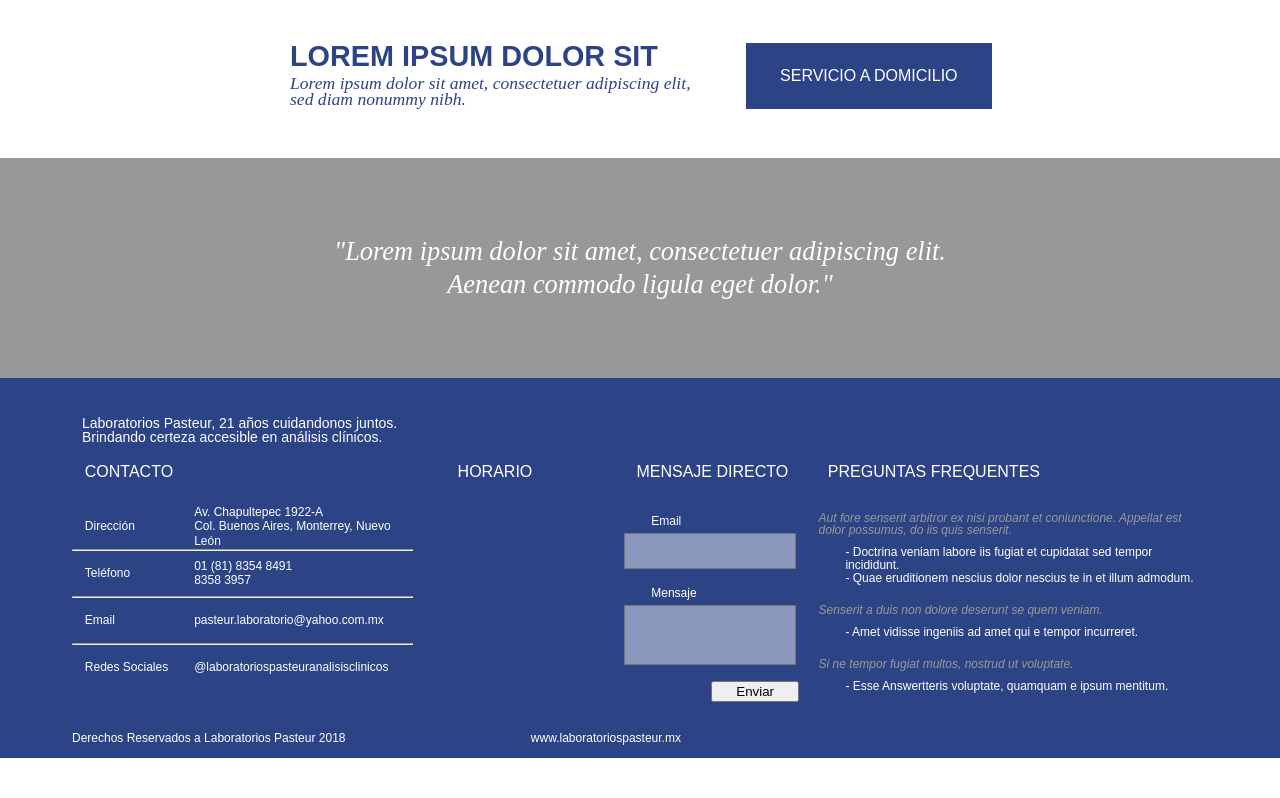
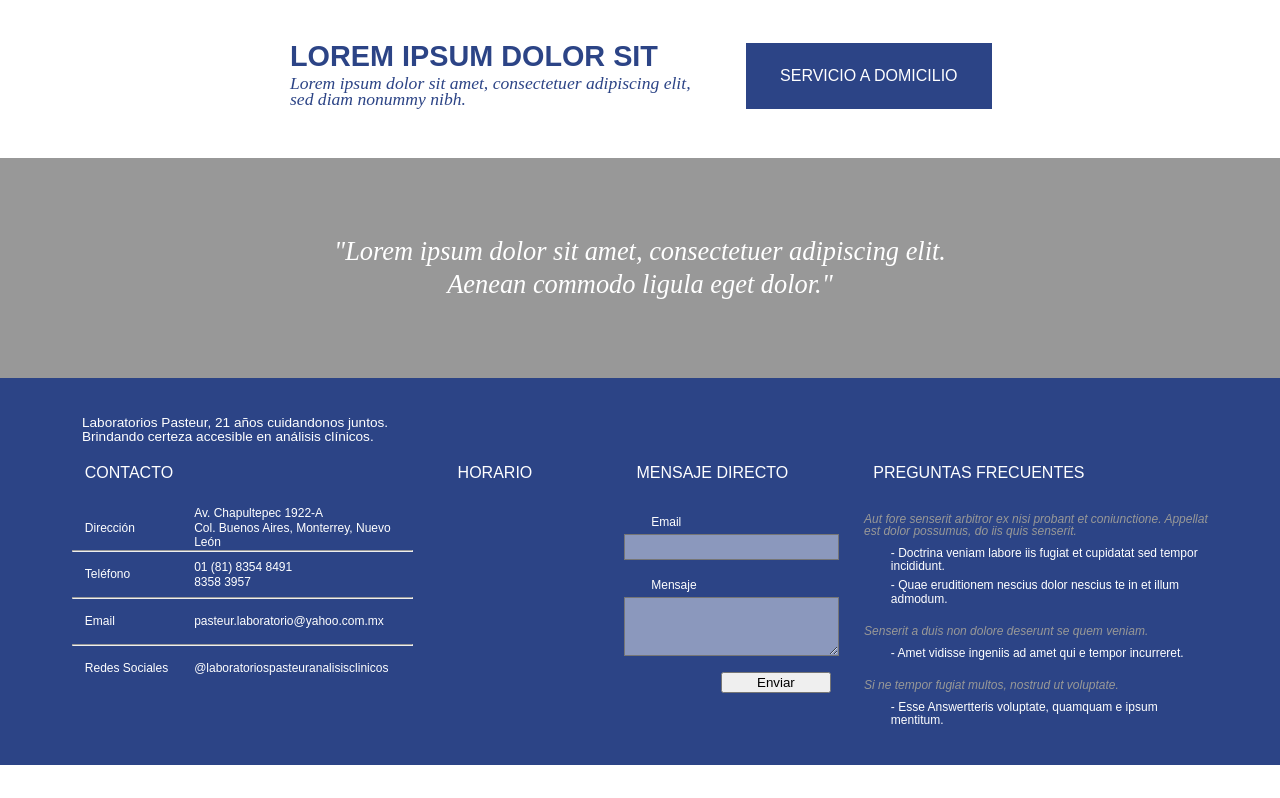
Before and after one commit to Axolodev/LaboratoriosPasteur, a React (Create React App) app: page /about in a window 1280 px wide. Shown: the part 1588-2386 px from the top of the page. Before the commit the page ends 2351 px from the top, so only its background shows below. Built offline with nearby package versions, Linux system fonts and the light colour scheme; no server answers; some icons are missing.

Commit message:
font size modifications

```diff
--- a/src/components/ButtonQuote/DeliveryButton/index.jsx
+++ b/src/components/ButtonQuote/DeliveryButton/index.jsx
@@ -7,7 +7,7 @@ const ButtonCont = styled.div`
 	color: ${props => props.theme.color.darkBlue};
 	background-color: ${props => props.theme.color.white};
 	width: 55%;
-	height: 70px;
+	height: 4.375rem;
 	display: flex;
 	flex-direction: row;
 	align-items: center;
@@ -39,7 +39,7 @@ const Button = styled(NavLink)`
 	text-transform: uppercase;
 	font-family: ${props => props.theme.fontFamily.main};
 	text-align: center;
-	font-size: 1em;
+	font-size: 1rem;
 	padding: 25px;
 	border: none;
 	text-decoration: none;
--- a/src/components/ButtonQuote/Quote/index.jsx
+++ b/src/components/ButtonQuote/Quote/index.jsx
@@ -3,7 +3,7 @@ import styled from 'styled-components';
 
 const Div = styled.div`
 	width: 100%;
-	height: 220px;
+	height: 13.75rem;
 	text-align: center;
 	vertical-align: center;
 	display: flex;
@@ -18,7 +18,7 @@ const Text = styled.p`
 	font-size: 1.65rem;
 	color: white;
 	font-style: italic;
-	line-height: 1.25em;
+	line-height: 1.25;
 	width: 50%;
 `;
 
--- a/src/components/Footer/ContactInfo.jsx
+++ b/src/components/Footer/ContactInfo.jsx
@@ -7,26 +7,26 @@ import Questions from './Questions';
 
 const Layout = styled.div`
   display: grid;
-  grid-template-columns: 30% 18% 16% auto;
+  grid-template-columns: 30% 18% 20% auto;
   grid-template-rows: 18% auto 15%;
   grid-template-areas:
     "Motto Motto Motto Motto"
     "Contact Schedule DM FAQ"
     "Rights Website Website .";
   box-sizing: border-box;
-  height: 380px;
+  height: auto;
   padding: 1.6em 4.5em 1em;
   background-color: ${props => props.theme.color.darkBlue};
   font-family: ${props => props.theme.fontFamily.main};
   color: white;
 
   h1 {
-    font-size: 16px;
+    font-size: 1rem;
     padding: 0 0 2em 0.8em;
   }
 
   p, li {
-    font-size: 12px;
+    font-size: 0.75rem;
   }
 `
 
@@ -35,7 +35,7 @@ const Motto = styled.div`
   padding: 13px 10px;
 
   p {
-    font-size: 14px;
+    font-size: 0.85rem;
     font-family: ${props => props.theme.fontFamily.main};
   }
 `
@@ -66,6 +66,7 @@ const Rights = styled.div`
   grid-area: Rights;
   display: flex;
   align-items: center;
+  padding-left: 0.8em;
 `
 
 const Website = styled.div`
@@ -97,7 +98,7 @@ const ContactInfo = () => (
       <Message />
     </DirectMessage>
     <FAQ>
-      <h1>PREGUNTAS FREQUENTES</h1>
+      <h1>PREGUNTAS FRECUENTES</h1>
       <Questions />
     </FAQ>
     <Rights>
--- a/src/components/Footer/Message.jsx
+++ b/src/components/Footer/Message.jsx
@@ -11,21 +11,27 @@ const Text = styled.textarea`
 	margin: 0 0 1em 0;
 	resize: none;
 	background-color: ${props => props.theme.color.greyBlue};
-	height: ${props => props.msg ? '4em' : 'initial' };
+	height: ${props => props.msg ? '4em' : '1.5em' };
+	resize: ${props => props.msg ? 'vertical' : 'none' };
+	font-family: ${props => props.theme.fontFamily.main};
+	color: ${props => props.theme.color.white};
 `
 
 const Submit = styled.input`
 	width: 50%;
 	float: right;
+	margin-right: 1em;
 `;
 
 const Message = () => (
 	<div>
-		<FieldName>Email</FieldName>
-		<Text/>
-		<FieldName>Mensaje</FieldName>
-		<Text msg/>
-		<Submit type='submit' value='Enviar'/>
+		<form action="" method="post">
+			<FieldName>Email</FieldName>
+			<Text/>
+			<FieldName>Mensaje</FieldName>
+			<Text msg/>
+			<Submit type='submit' value='Enviar'/>
+		</form>
 	</div>
 );
 
--- a/src/components/Footer/Questions.jsx
+++ b/src/components/Footer/Questions.jsx
@@ -8,8 +8,10 @@ const Question = styled.p`
 	padding: 0 0 0.8em 0.3em;
 `;
 
-const Answer = styled.p`
-
+const Answer = styled.li`
+	&:not(:last-child) {
+		padding-bottom: 0.5em;
+	}
 `;
 
 const AnswerList = styled.ul`
--- a/src/components/Navbar/index.jsx
+++ b/src/components/Navbar/index.jsx
@@ -6,7 +6,7 @@ import logo from '../../assets/logo.svg';
 
 const I = styled.i`
   color: white;
-  font-size: 2em;
+  font-size: 2rem;
   padding: 0 0.5em;
 `;
 
@@ -39,7 +39,7 @@ const styledSection = styled.div`
   align-items: center;
   justify-content: center;
   display: flex;
-  font-size: 0.9em;
+  font-size: 0.9rem;
   color: white;
   height: 100%;
 `;
@@ -51,7 +51,7 @@ const PhoneSection = styledSection.extend`
 const SocialsSection = styledSection.extend`
   width: 29%;
   font-family: ${props => props.theme.fontFamily.main};
-  font-size: 0.8em;
+  font-size: 0.8rem;
   justify-content: space-between;
   padding: 0 3%;
 `;
@@ -67,7 +67,7 @@ const LogoSection = styled.div`
   justify-content: flex-start;
   padding-left:4em;
   color: white;
-  font-size: 1.5em;
+  font-size: 1.5rem;
   flex: 1;
 `;
 
@@ -82,7 +82,7 @@ const LinksSection = styled.div`
 
 const Link = styled(NavLink)`
   text-decoration: none;
-  font-size: 0.8em;
+  font-size: 0.8rem;
 	font-family: ${props => props.theme.fontFamily.main};
   text-transform: uppercase;
   color: white;
--- a/src/components/PageHome/Intro.jsx
+++ b/src/components/PageHome/Intro.jsx
@@ -29,7 +29,7 @@ const TextBlock = styled(NavLink)`
   flex: 1;
   flex-grow: 1;
   text-decoration: none;
-  font-size: 1.8em;
+  font-size: 1.8rem;
   font-family: ${props => props.theme.fontFamily.main};
   text-align: center;
 `;
@@ -47,7 +47,7 @@ const SectionHeader = styled.h1`
   color: #959698;
   text-transform: uppercase;
   font-weight: bold;
-  font-size: 2.2em;
+  font-size: 2.2rem;
   padding-bottom: 0.5em;
 `;
 
@@ -55,7 +55,7 @@ const SectionSubheader = styled.h3`
   font-family: ${props => props.theme.fontFamily.secondary};
   color: #959698;
   font-weight: 1.5em;
-  line-height: 1.5em;
+  line-height: 1.5rem;
   width: 60%;
   font-style: italic;
   text-align: center;
@@ -83,7 +83,7 @@ const ValueCardIcon = styled.img`
 
 const ValueCardSupportText = styled.div`
   color: #1995c9;
-  font-size: 1.2em;
+  font-size: 1.2rem;
   font-weight: bold;
   font-family: ${props => props.theme.fontFamily.main};
   text-transform: uppercase;
--- a/src/components/PageHome/Public.jsx
+++ b/src/components/PageHome/Public.jsx
@@ -9,7 +9,6 @@ import deportista from '../../assets/icons/deportista.svg';
 import organizacion from '../../assets/icons/organizacion.svg';
 
 const Section = styled.section`
-  background: #606163;
   overflow: hidden;
   width: 100%;
   min-height: 760px;
@@ -48,7 +47,7 @@ const GridItemTitle = styled.div`
   font-family: ${props => props.theme.fontFamily.main};
   margin: 1rem 0;
   text-transform: uppercase;
-  font-size: 1.2em;
+  font-size: 1.2rem;
   font-weight: bold;
 `;
 
--- a/src/components/PageHome/index.jsx
+++ b/src/components/PageHome/index.jsx
@@ -18,12 +18,18 @@ const Slideshow = styled.div`
   height: 100vh;
 `;
 
+const Background = styled.div`
+  background: #606163;
+`;
+
 const PageHome = () => (
   <Layout>
     <Slideshow />
     <Intro />
-    <Public />
-    <ButtonQuote quote={text} />
+    <Background>
+      <Public />
+      <ButtonQuote quote={text} />
+    </Background>
   </Layout>
 );
 
```
